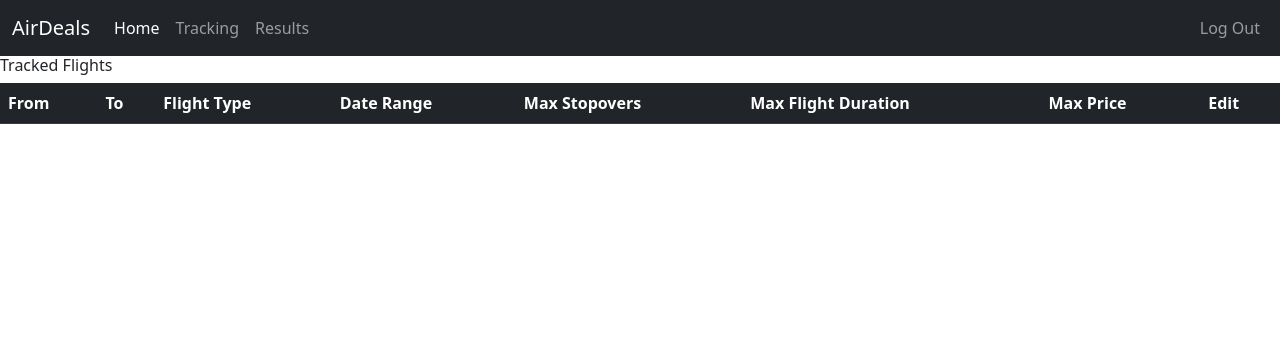
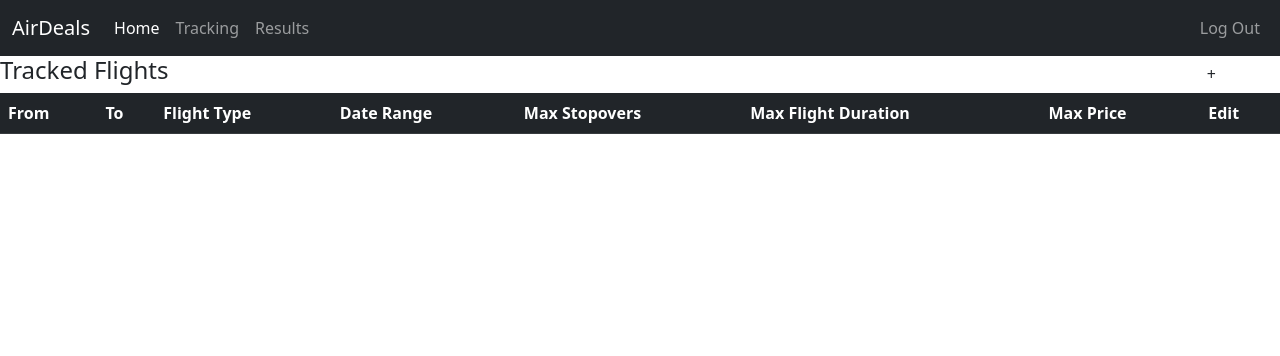
Before and after one commit to bryanpepe9/AirDeals, a Flask app: page /tracking in a window 1280 px wide. Shown: the top 356 px of the page. Run offline with Flask 3, Linux system fonts and the light colour scheme; a user stored in the database is signed in; lists and menus that the app fills with data are empty; some libraries are stand-ins or nearby versions.

Commit message:
Added a button for flight search and a reference to the flight_search page.

```diff
--- a/templates/tracking.html
+++ b/templates/tracking.html
@@ -1,7 +1,9 @@
 {% include "template.html" %}
 
 {% block body %}
-<h6>Tracked Flights</h6>
+<h4 class="inline-block">Tracked Flights</h4>
+<a href="{{ url_for('flight_search') }}" class="add">+</a>
+
 <table class="table table-striped table-dark">
   <thead>
     <tr>
```
